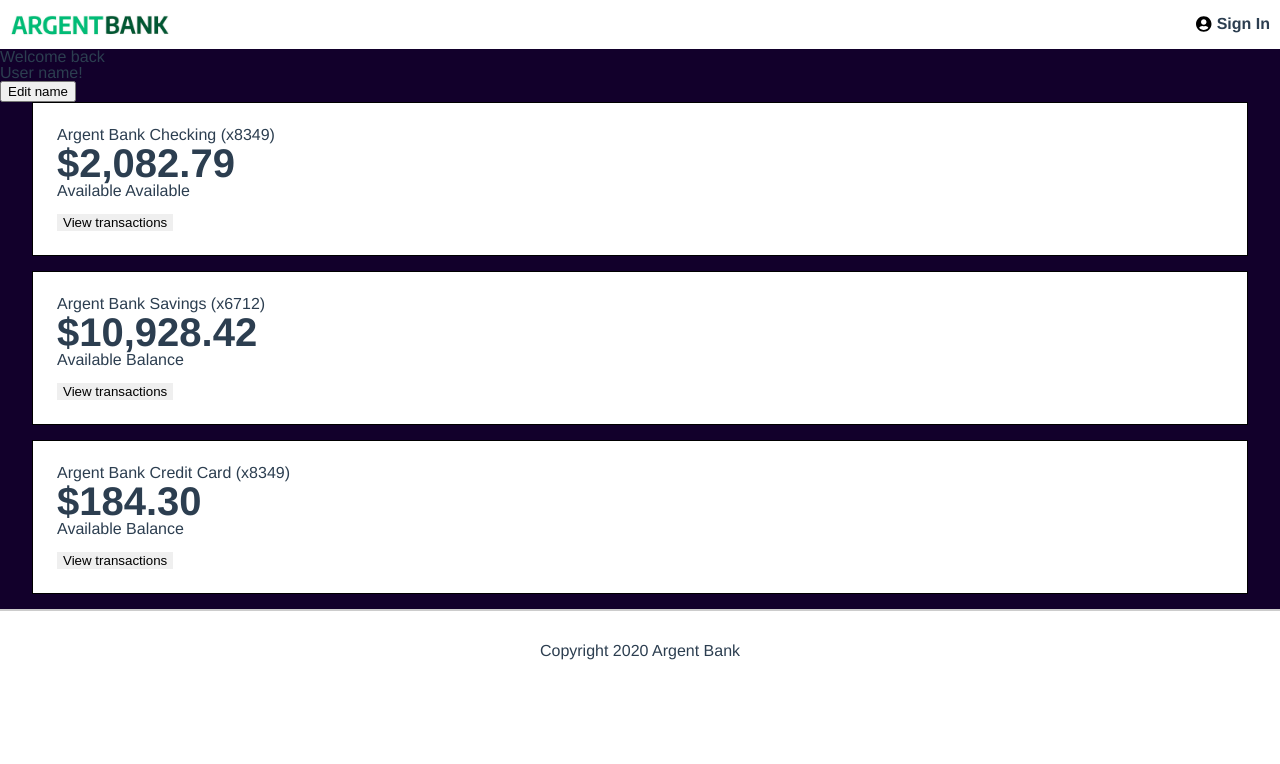
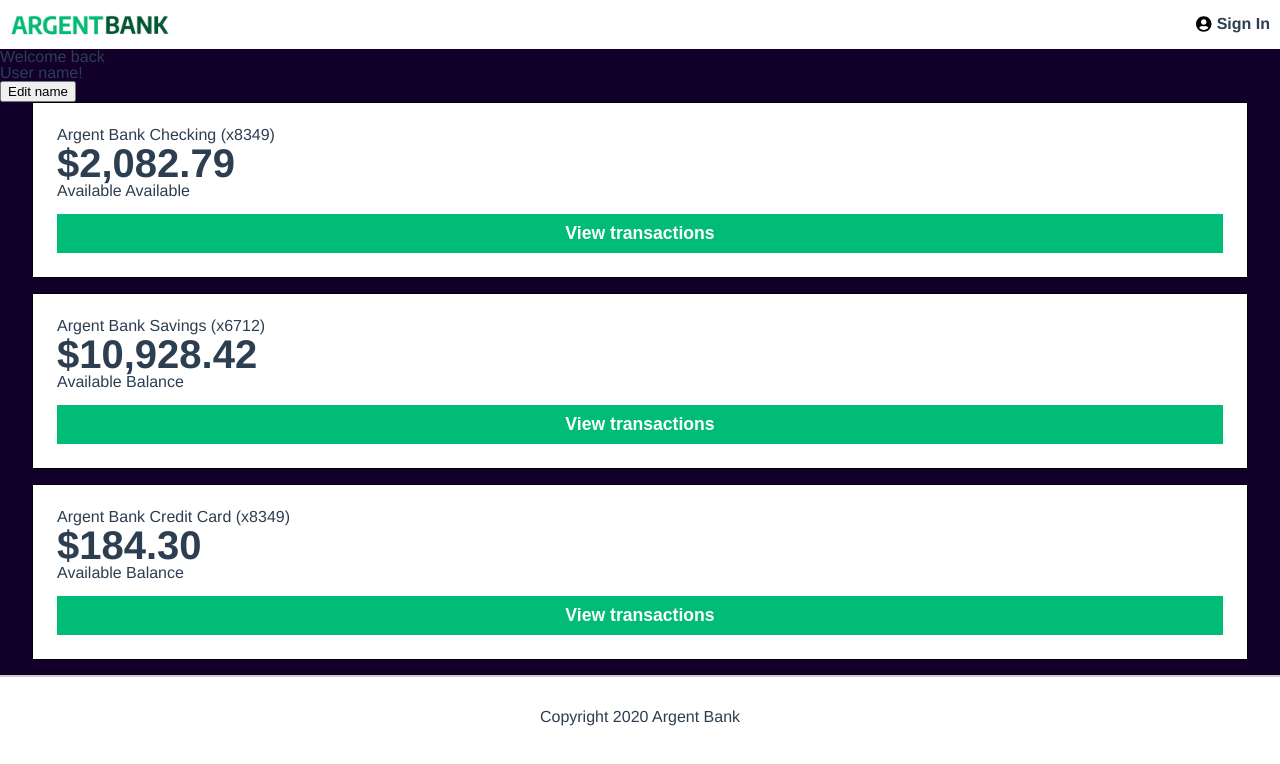
Before and after one commit to damevin/ArgentBank, a React (Create React App) app: page /profile in a window 1280 px wide. Shown: the top 764 px of the page. Built offline with nearby package versions, Linux system fonts and the light colour scheme.

Commit message:
💄  Create new type of button

```diff
--- a/src/style/mixins.scss
+++ b/src/style/mixins.scss
@@ -11,6 +11,18 @@
 		padding: 8px;
 		width: 100%;
 		text-decoration: underline;
+	}
+
+	@if $type == primary--outlined {
+		background-color: #00bc77;
+		border: 1px solid;
+		border-color: #00bc77;
+		color: #fff;
+		display: block;
+		font-size: 1.1rem;
+		font-weight: bold;
+		padding: 8px;
+		width: 100%;
 	}
 	@if $type == secondary {
 		align-items: center;
```
